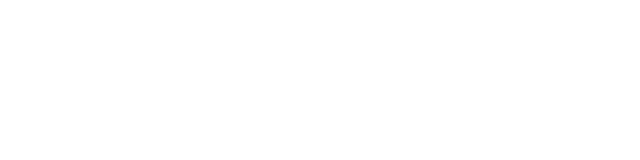
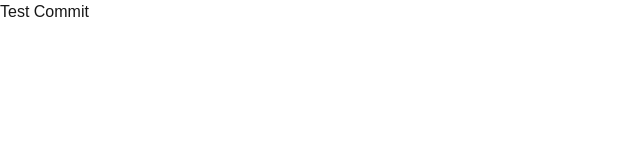
Before and after one commit to tdronkers04/advanced-react, a Next.js app: page / in a window 1280 px wide. Shown: the top 160 px of the page, without its empty margins (0-640 px from the left). Built offline with nearby package versions, Linux system fonts and the light colour scheme.

Commit message:
test commit

```diff
--- a/src/app/page.tsx
+++ b/src/app/page.tsx
@@ -1,3 +1,3 @@
 export default function Home() {
-    return <div className=""></div>
+    return <div className="">Test Commit</div>
 }
```
